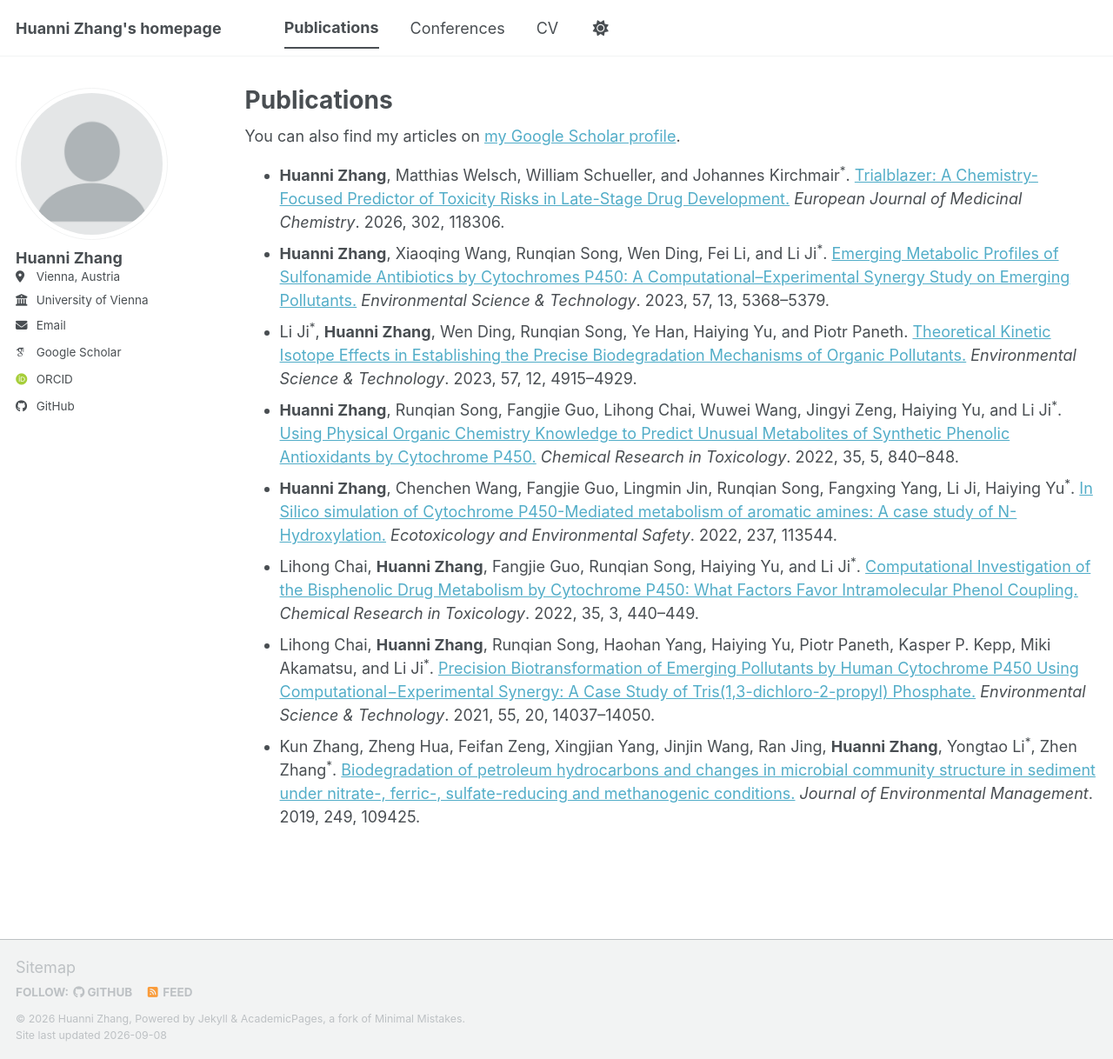
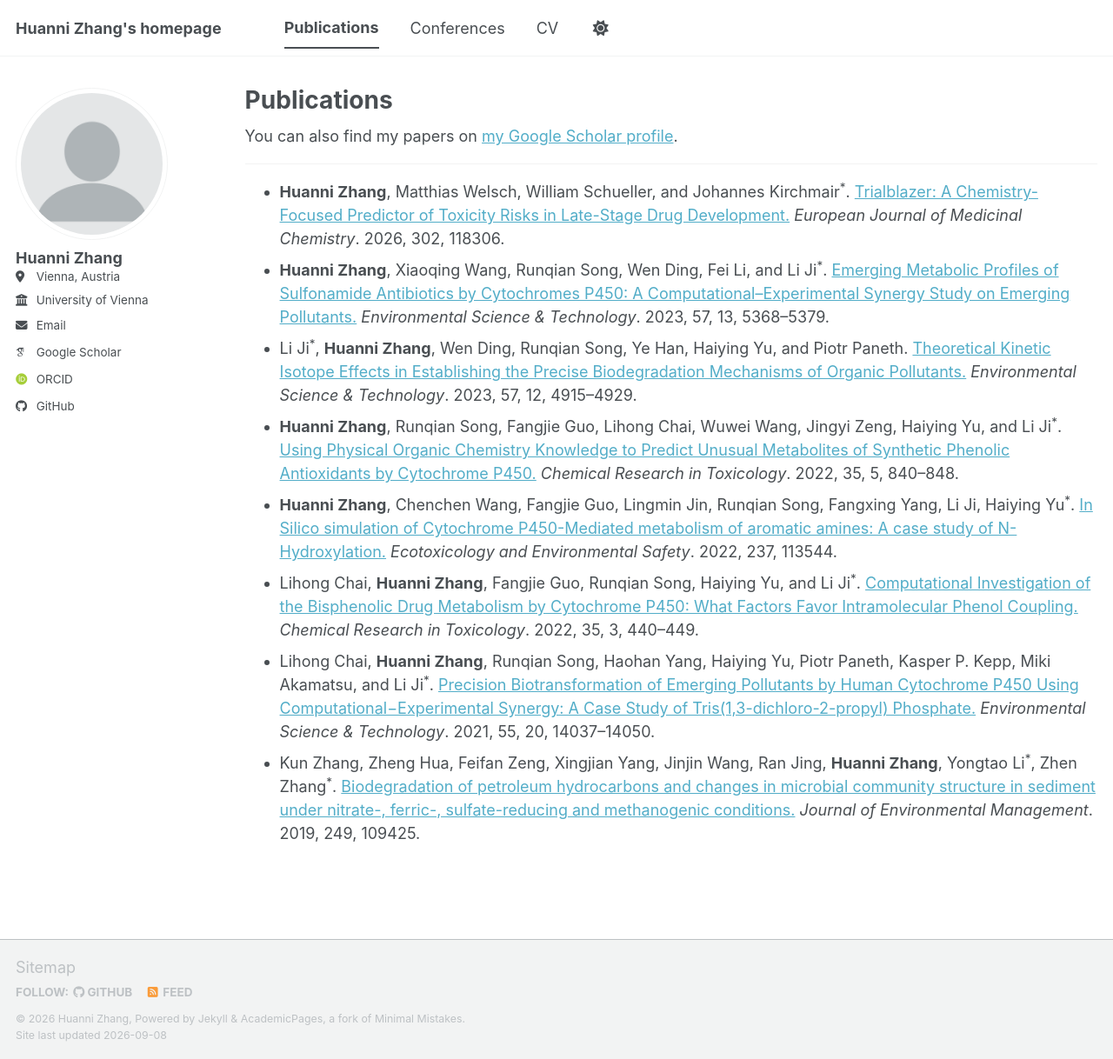
Before and after one commit to Huanni05/Huanni05.github.io, a Jekyll site: the page built from _pages/publications.md, in a window 1280 px wide and 1218 px high. Shown: the whole window at 87% size. Built offline with Jekyll 4.4.1, drawn with Linux system fonts in a browser that asks for light colours; some web fonts are replaced; a script bundle is joined from its source files by our own code; library files that are not in the unit come from our copies.

Commit message:
update publication

```diff
--- a/_pages/publications.md
+++ b/_pages/publications.md
@@ -6,8 +6,10 @@
 ---
 
 {% if site.author.googlescholar %}
-  <div class="wordwrap">You can also find my articles on <a href="{{site.author.googlescholar}}">my Google Scholar profile</a>.</div>
+  <div class="wordwrap">You can also find my papers on <a href="{{site.author.googlescholar}}">my Google Scholar profile</a>.</div>
 {% endif %}
+
+<hr />
 
 <ul>
   <li><strong>Huanni Zhang</strong>, Matthias Welsch, William Schueller, and Johannes Kirchmair<sup>&#42;</sup>. <a href="https://doi.org/10.1016/j.ejmech.2025.118306">Trialblazer: A Chemistry-Focused Predictor of Toxicity Risks in Late-Stage Drug Development.</a> <i>European Journal of Medicinal Chemistry</i>. 2026, 302, 118306.</li>
```
